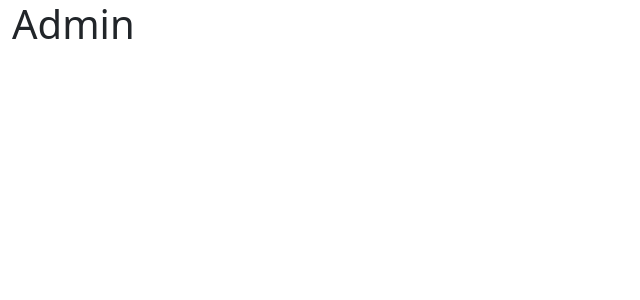
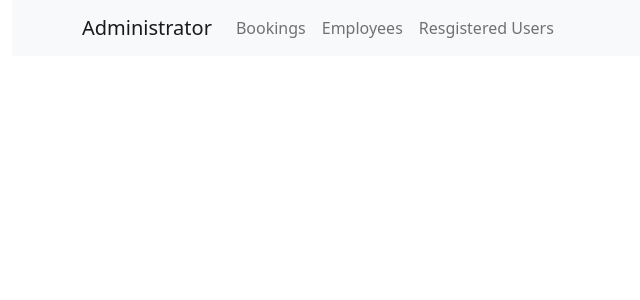
Before and after one commit to AdryDevs/frontend-react-final-project, a React (Create React App) app: page /admin in a window 1280 px wide. Shown: the top 300 px of the page, without its empty margins (0-640 px from the left). Built offline with nearby package versions, Linux system fonts and the light colour scheme.

Commit message:
feat: admin view navbar

```diff
--- a/src/Components/Admin/Admin.jsx
+++ b/src/Components/Admin/Admin.jsx
@@ -1,12 +1,41 @@
-import React from "react";
+import Container from 'react-bootstrap/Container';
+import Nav from 'react-bootstrap/Nav';
+import Navbar from 'react-bootstrap/Navbar';
+import { useNavigate } from 'react-router';
 
-const AdminComponent = () => {
+function AdminComponent() {
 
-        return (
-            <>
-                <h1>Admin</h1>
-            </>
-        )
+    const navigate = useNavigate();
+
+    const handleBookings = () => {
+        navigate("/admin/bookings");
     }
 
+    const handleEmployees = () => {
+        navigate("/admin/employees");
+    }
+
+    const handleUsers = () => {
+        navigate("/admin/users");
+    }
+
+  return (
+    <Navbar bg="light" expand="lg">
+      <Container>
+        <Navbar.Brand>Administrator</Navbar.Brand>
+        <Navbar.Toggle aria-controls="basic-navbar-nav" />
+        <Navbar.Collapse id="basic-navbar-nav">
+          <Nav className="me-auto">
+            <Nav.Link onClick={handleBookings}>Bookings</Nav.Link>
+            <Nav.Link onClick={handleEmployees}>Employees</Nav.Link>
+            <Nav.Link onClick={handleUsers}>Resgistered Users</Nav.Link>
+
+
+          </Nav>
+        </Navbar.Collapse>
+      </Container>
+    </Navbar>
+  );
+}
+
 export default AdminComponent;
```
